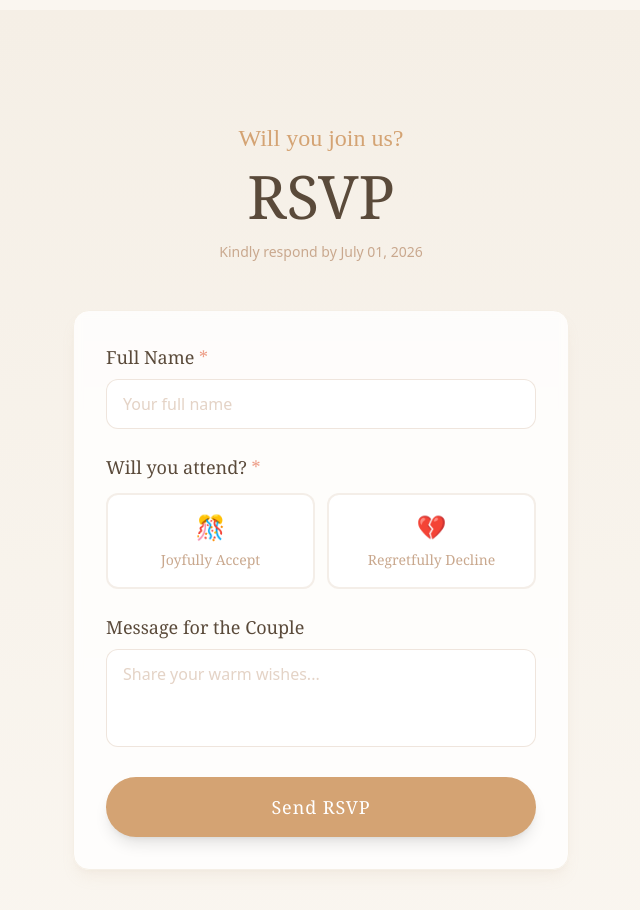
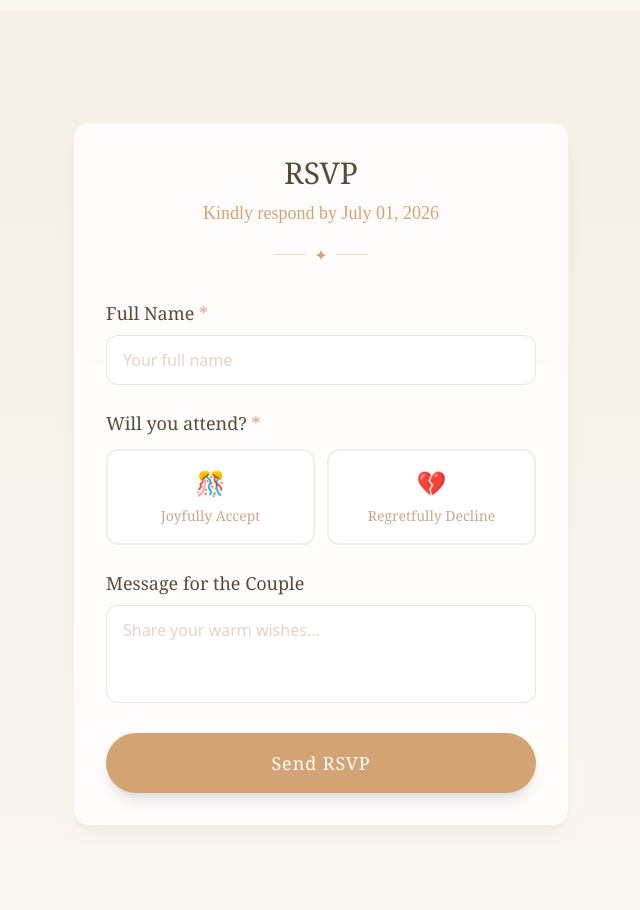
Before and after one commit to Japh09066/wedding-invitation, a Next.js app: page / in a window 1280 px wide. Shown: the part 11040-11950 px from the top of the page, without its empty margins (319-959 px from the left). Built offline with nearby package versions, Linux system fonts and the light colour scheme.

Commit message:
fix: keep RSVP form heading, remove section header duplicate

```diff
--- a/app/components/RSVPForm.tsx
+++ b/app/components/RSVPForm.tsx
@@ -379,6 +379,21 @@ export default function RSVPForm({ onSuccess, onClose, isModal = false }: RSVPFo
   // Inline mode
   return (
     <div className="card max-w-lg mx-auto">
+      {/* Header */}
+      <div className="text-center mb-8">
+        <h3 className="font-serif text-3xl text-floral-deep mb-2">
+          RSVP
+        </h3>
+        <p className="font-script text-lg text-floral-gold">
+          Kindly respond by July 01, 2026
+        </p>
+        <div className="flex items-center justify-center gap-2 mt-4">
+          <span className="block h-px w-8 bg-floral-gold/40" />
+          <span className="text-floral-gold">✦</span>
+          <span className="block h-px w-8 bg-floral-gold/40" />
+        </div>
+      </div>
+
       {formContent}
     </div>
   );
--- a/app/page.tsx
+++ b/app/page.tsx
@@ -58,18 +58,6 @@ export default function HomePage() {
 
         {/* RSVP Section */}
         <section id="rsvp" className="section-padding bg-gradient-to-b from-floral-cream to-floral-bg">
-          <div className="section-container text-center mb-12">
-            <p className="font-script text-xl md:text-2xl text-floral-gold mb-3">
-              Will you join us?
-            </p>
-            <h2 className="section-title">
-              RSVP
-            </h2>
-            <p className="font-sans text-floral-taupe text-sm">
-              Kindly respond by July 01, 2026
-            </p>
-          </div>
-
           <div className="section-container max-w-xl">
             <RSVPForm />
           </div>
```
